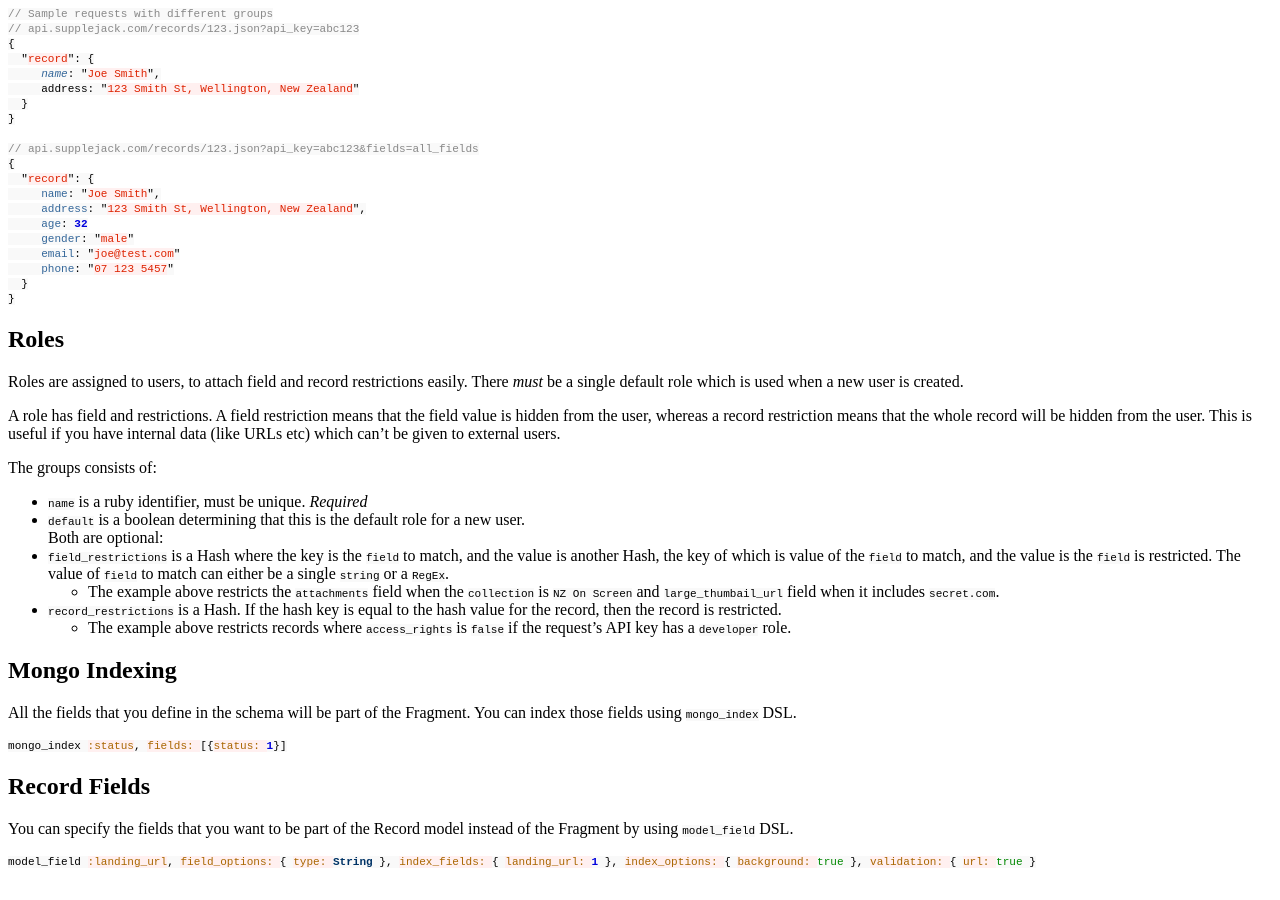
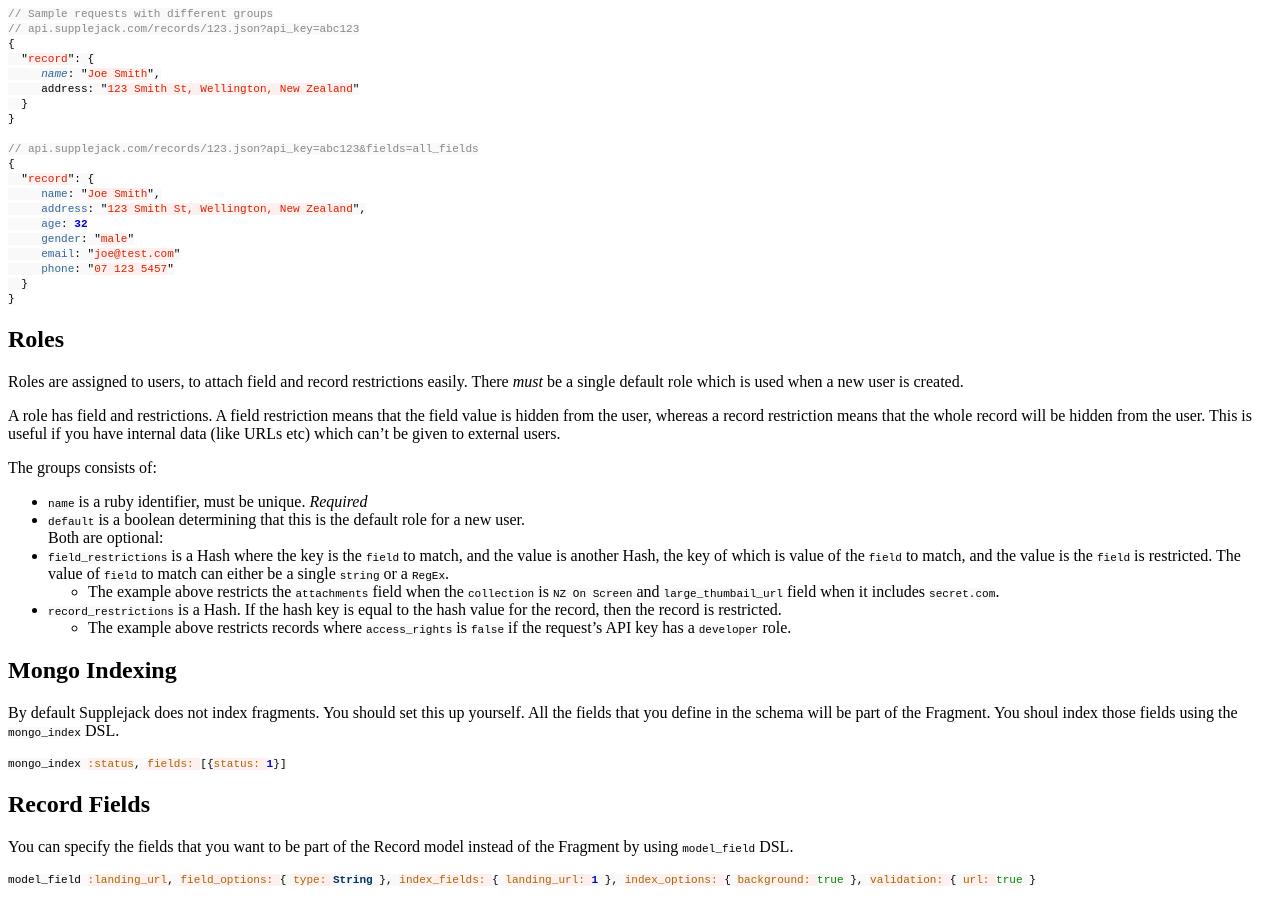
Before and after one commit to DigitalNZ/supplejack, a Jekyll site: the page built from _posts/2014-05-02-schema-dsl-domain-specific-language.md, in a window 1280 px wide and 900 px high, scrolled down 2103 px. Built offline with Jekyll 4.4.1, drawn with Linux system fonts in a browser that asks for light colours; Markdown is read by kramdown in place of the engine named in the settings; a style sheet for code colours, icons or effects is not loaded.

Commit message:
Update 2014-05-02-schema-dsl-domain-specific-language.md

````diff
--- a/_posts/2014-05-02-schema-dsl-domain-specific-language.md
+++ b/_posts/2014-05-02-schema-dsl-domain-specific-language.md
@@ -130,7 +130,8 @@ Both are optional:
 
 ## Mongo Indexing
 
-All the fields that you define in the schema will be part of the Fragment. You can index those fields using `mongo_index` DSL.
+By default Supplejack does not index fragments. You should set this up yourself.
+All the fields that you define in the schema will be part of the Fragment. You shoul index those fields using the `mongo_index` DSL.
 
 ```ruby
 mongo_index :status, fields: [{status: 1}]
````
